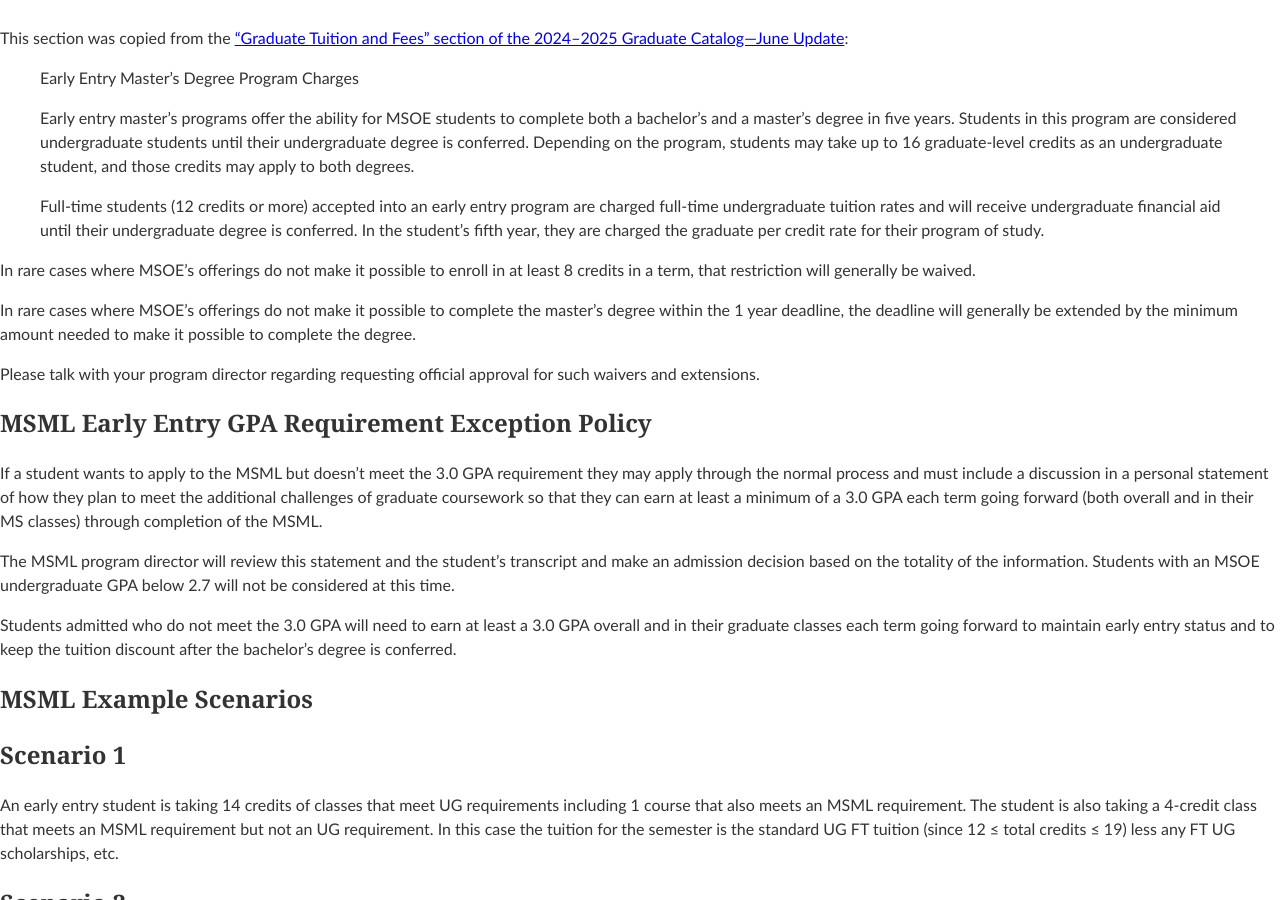
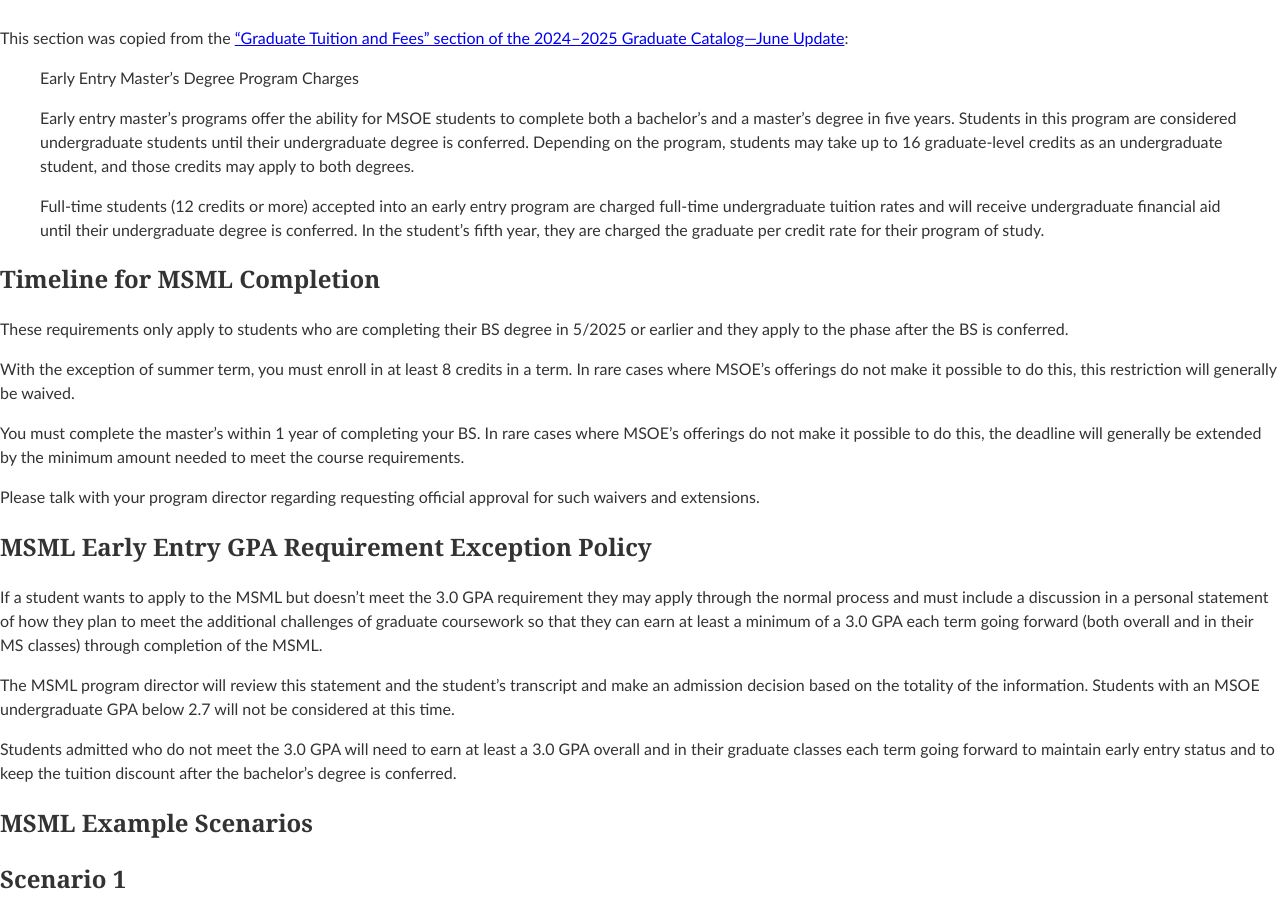
Before and after one commit to edurant/edurant.github.io, a Jekyll site: the page built from advising/earlyEntry.md, in a window 1280 px wide and 900 px high, scrolled down 609 px. Built offline with Jekyll 4.4.1, drawn with Linux system fonts in a browser that asks for light colours; our own code applies the rules of GitHub Pages for plain Markdown files.

Commit message:
clarify early entry MSML completion timeline requirements for affected cohorts

```diff
--- a/advising/earlyEntry.md
+++ b/advising/earlyEntry.md
@@ -27,9 +27,13 @@
 >
 > Full-time students (12 credits or more) accepted into an early entry program are charged full-time undergraduate tuition rates and will receive undergraduate financial aid until their undergraduate degree is conferred. In the student’s fifth year, they are charged the graduate per credit rate for their program of study.
 
-In rare cases where MSOE’s offerings do not make it possible to enroll in at least 8 credits in a term, that restriction will generally be waived.
+## Timeline for MSML Completion
 
-In rare cases where MSOE’s offerings do not make it possible to complete the master’s degree within the 1 year deadline, the deadline will generally be extended by the minimum amount needed to make it possible to complete the degree.
+These requirements only apply to students who are completing their BS degree in 5/2025 or earlier and they apply to the phase after the BS is conferred.
+
+With the exception of summer term, you must enroll in at least 8 credits in a term. In rare cases where MSOE’s offerings do not make it possible to do this, this restriction will generally be waived.
+
+You must complete the master’s within 1 year of completing your BS. In rare cases where MSOE’s offerings do not make it possible to do this, the deadline will generally be extended by the minimum amount needed to meet the course requirements.
 
 Please talk with your program director regarding requesting official approval for such waivers and extensions.
 
```
